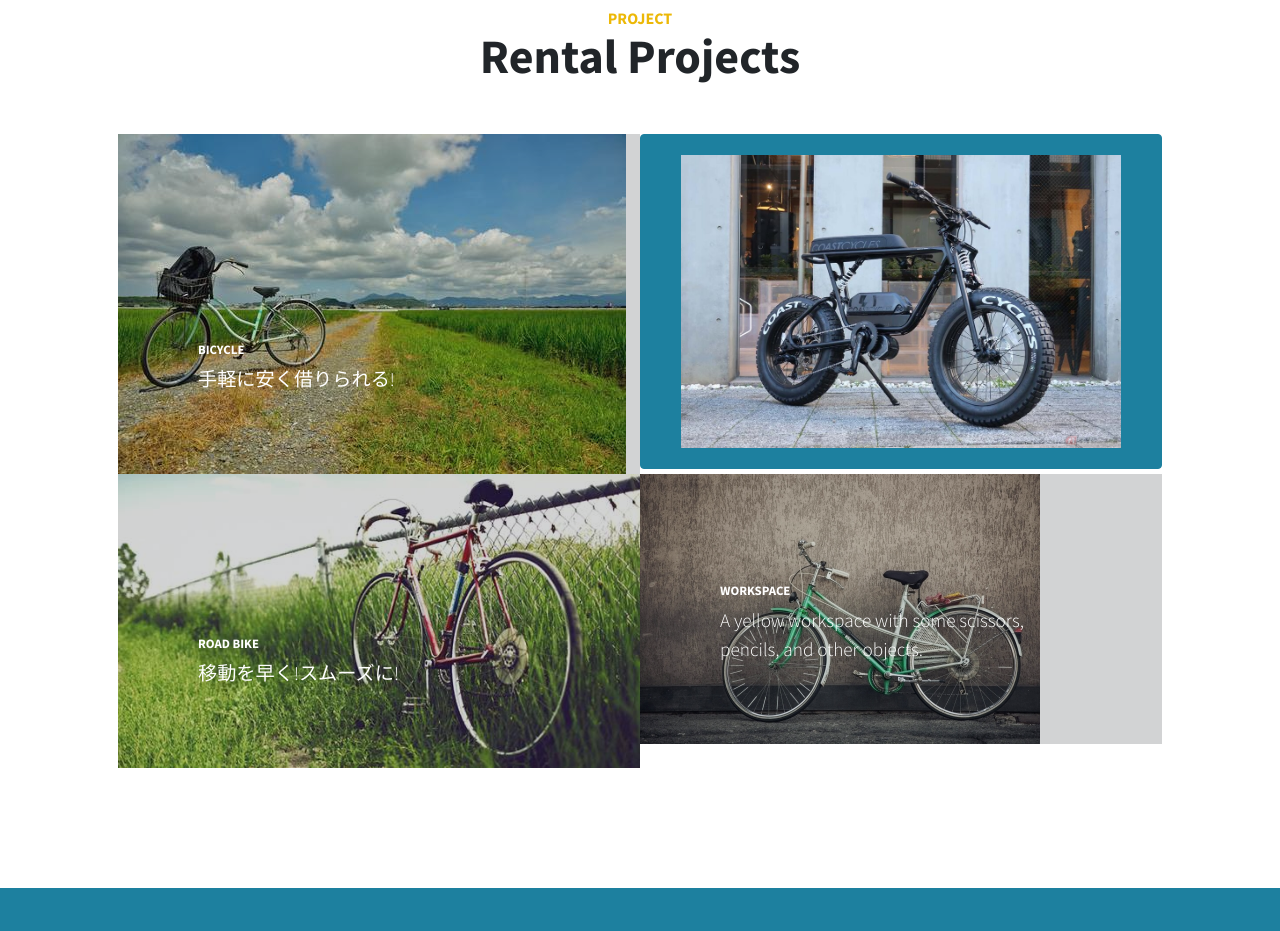
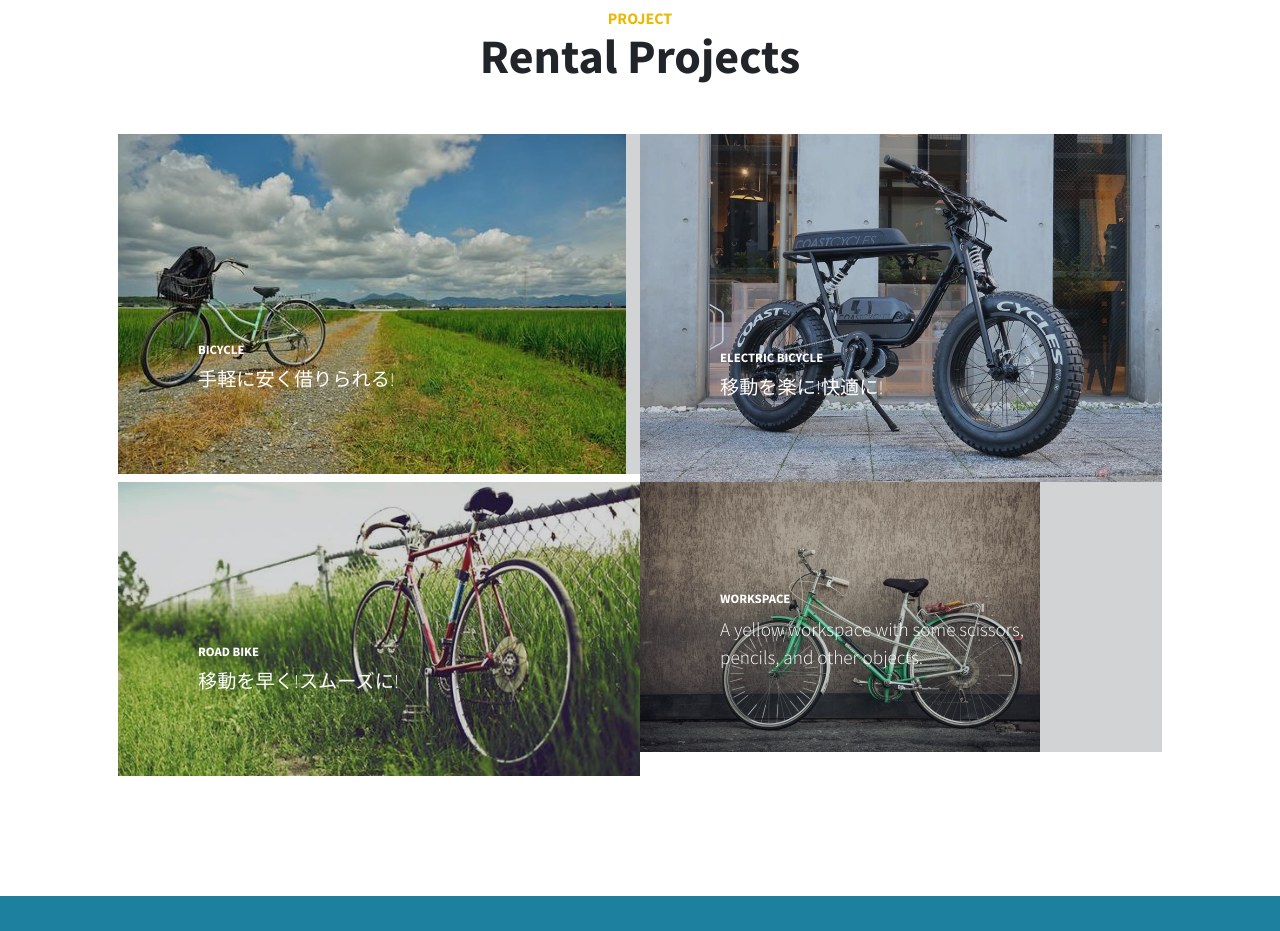
Before and after one commit to Gabaven2021/TeamI, a plain HTML site: page startbootstrap-stylish-portfolio-gh-pages/index.html in a window 1280 px wide. Shown: the part 2580-3511 px from the top of the page. Drawn offline with nearby package versions, Linux system fonts and the light colour scheme.

Commit message:
no message

```diff
--- a/startbootstrap-stylish-portfolio-gh-pages/index.html
+++ b/startbootstrap-stylish-portfolio-gh-pages/index.html
@@ -124,7 +124,7 @@
                                     <p class="mb-0">移動を楽に!快適に!</p>
                                 </div>
                             </div>
-                            <a class="btn btn-primary btn-xl" href="signin/signin.html"><img class="img-fluid" src="assets/img/101.jpg" alt="..." /></a>
+                            <img class="img-fluid" src="assets/img/101.jpg" alt="..." />
                         </a>
                     </div>
                     <div class="col-lg-6">
```
